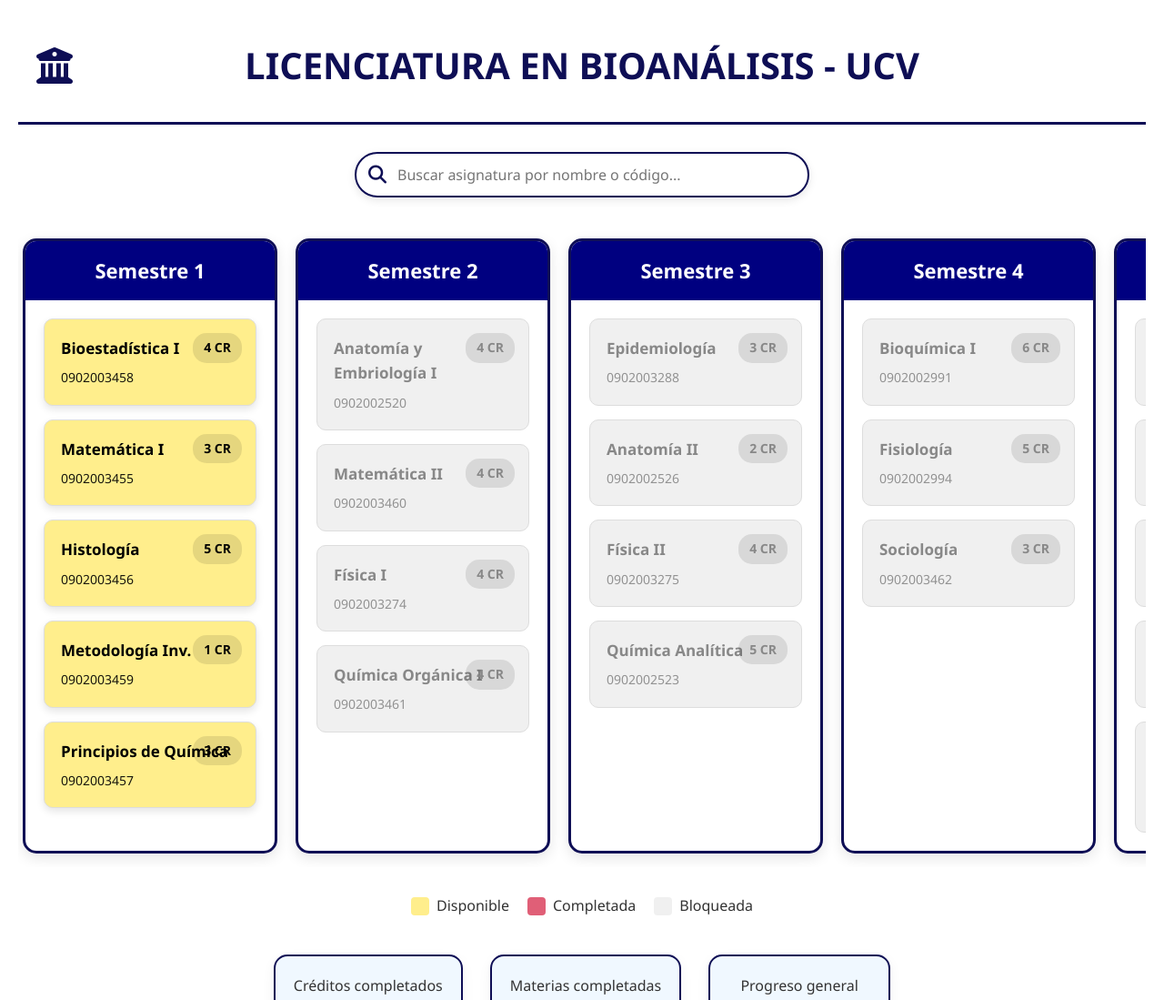
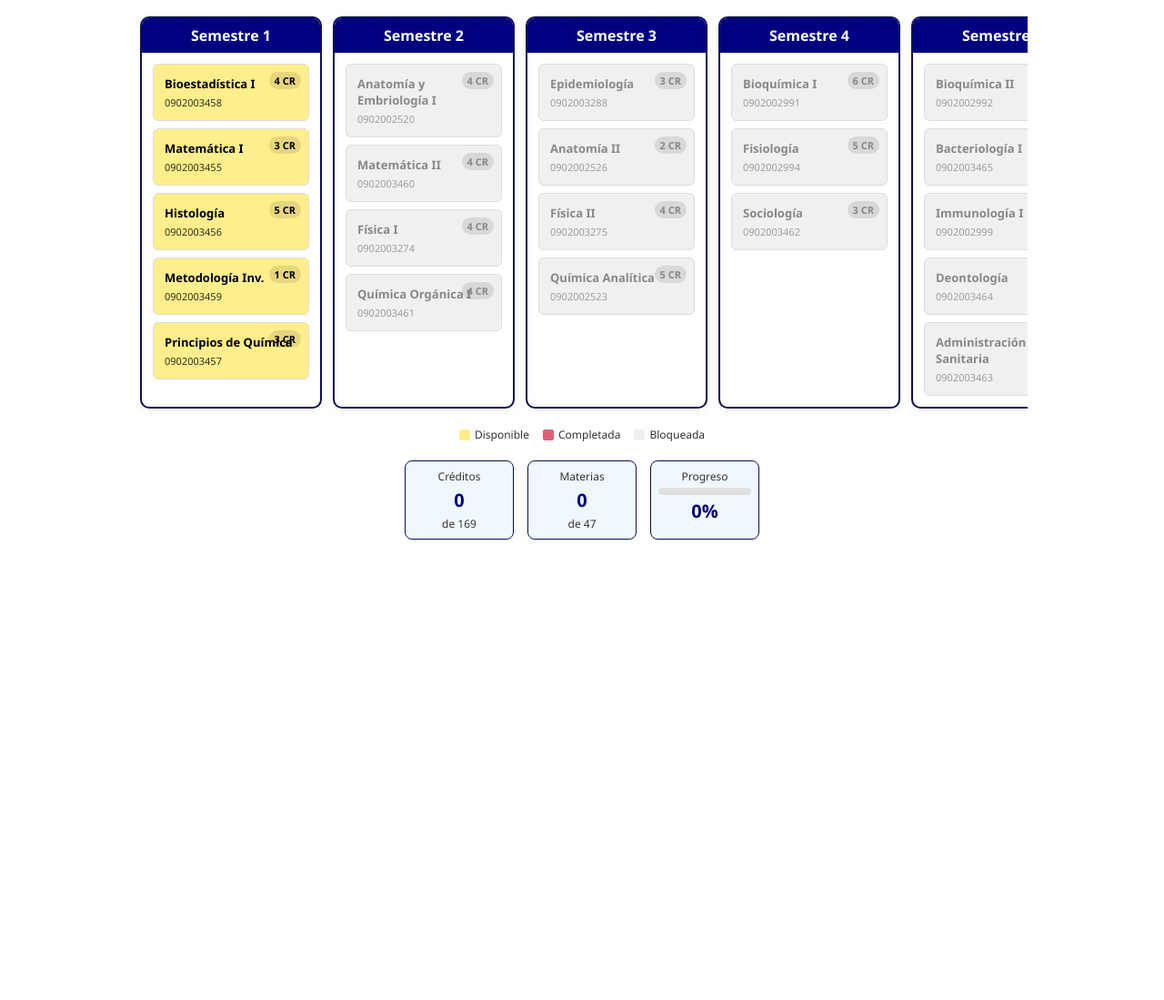
Before and after one commit to yulssleep/malla-bioanalisis-ucv, a plain HTML site: page index.html in a window 1280 px wide. Shown: the top 1099 px of the page at 91% size. After the commit the page ends 800 px from the top, so only its background shows below. Drawn offline with Linux system fonts and the light colour scheme.

Commit message:
Update index.html

```diff
--- a/index.html
+++ b/index.html
@@ -3,8 +3,7 @@
 <head>
     <meta charset="UTF-8">
     <meta name="viewport" content="width=device-width, initial-scale=1.0">
-    <title>Malla Bioanálisis - UCV</title>
-    <link rel="stylesheet" href="https://cdnjs.cloudflare.com/ajax/libs/font-awesome/6.4.0/css/all.min.css">
+    <title>Malla Bioanálisis UCV</title>
     <style>
         * {
             box-sizing: border-box;
@@ -16,130 +15,73 @@
         body {
             background-color: #ffffff;
             color: #333;
-            line-height: 1.6;
-            padding: 20px;
-            max-width: 1400px;
+            padding: 10px;
+            max-width: 1000px;
             margin: 0 auto;
-        }
-
-        .header {
-            text-align: center;
-            margin-bottom: 30px;
-            padding: 20px 0;
-            border-bottom: 3px solid #0E0E55;
-            position: relative;
-        }
-
-        .header h1 {
-            color: #0E0E55;
-            font-size: 2.5rem;
-            margin-bottom: 10px;
-        }
-
-        .ucv-logo {
-            position: absolute;
-            top: 20px;
-            left: 20px;
-            font-size: 2.5rem;
-            color: #0E0E55;
-        }
-
-        .controls {
-            display: flex;
-            justify-content: center;
-            gap: 15px;
-            margin-bottom: 20px;
-            flex-wrap: wrap;
-        }
-
-        .search-container {
-            position: relative;
-            width: 100%;
-            max-width: 500px;
-            margin: 0 auto 30px;
-        }
-
-        .search-container input {
-            width: 100%;
-            padding: 12px 20px 12px 45px;
-            border: 2px solid #0E0E55;
-            border-radius: 30px;
-            font-size: 16px;
-            box-shadow: 0 3px 10px rgba(0,0,0,0.1);
-        }
-
-        .search-icon {
-            position: absolute;
-            left: 15px;
-            top: 50%;
-            transform: translateY(-50%);
-            color: #0E0E55;
-            font-size: 20px;
         }
 
         .malla-container {
             display: flex;
             overflow-x: auto;
-            gap: 20px;
-            padding: 15px 5px;
-            margin-bottom: 30px;
+            gap: 12px;
+            padding: 8px 4px;
             scrollbar-width: thin;
             scrollbar-color: #000080 #f0f0f0;
         }
 
         .malla-container::-webkit-scrollbar {
-            height: 10px;
+            height: 6px;
         }
 
         .malla-container::-webkit-scrollbar-track {
             background: #f0f0f0;
-            border-radius: 5px;
+            border-radius: 3px;
         }
 
         .malla-container::-webkit-scrollbar-thumb {
             background: #000080;
-            border-radius: 5px;
+            border-radius: 3px;
         }
 
         .semestre {
-            min-width: 280px;
-            border: 3px solid #0E0E55;
-            border-radius: 15px;
+            min-width: 200px;
+            border: 2px solid #0E0E55;
+            border-radius: 10px;
             background: white;
-            box-shadow: 0 5px 15px rgba(0,0,0,0.1);
+            box-shadow: 0 3px 8px rgba(0,0,0,0.05);
         }
 
         .semestre-header {
             background: #000080;
             color: white;
             text-align: center;
-            padding: 15px;
-            font-weight: bold;
-            font-size: 22px;
-            border-radius: 12px 12px 0 0;
+            padding: 8px;
+            font-weight: 600;
+            font-size: 16px;
+            border-radius: 8px 8px 0 0;
         }
 
         .materias-container {
-            padding: 20px;
+            padding: 12px;
             display: flex;
             flex-direction: column;
-            gap: 15px;
-            min-height: 420px;
+            gap: 8px;
+            min-height: 280px;
         }
 
         .materia {
-            padding: 18px;
-            border-radius: 10px;
+            padding: 12px;
+            border-radius: 6px;
             cursor: pointer;
-            transition: all 0.3s;
+            transition: all 0.2s;
             position: relative;
             border: 1px solid #ddd;
+            font-size: 13px;
         }
 
         .materia.available {
             background: #FFEE8C;
             color: black;
-            box-shadow: 0 4px 8px rgba(0,0,0,0.1);
         }
 
         .materia.completed {
@@ -155,96 +97,94 @@
         }
 
         .materia.available:hover {
-            transform: translateY(-5px);
-            box-shadow: 0 8px 20px rgba(0,0,0,0.15);
+            transform: translateY(-3px);
+            box-shadow: 0 3px 6px rgba(0,0,0,0.1);
         }
 
         .materia.completed:hover {
             background: #d04a63;
-            transform: scale(1.02);
         }
 
         .materia h4 {
-            margin-bottom: 8px;
-            font-size: 17px;
+            margin-bottom: 4px;
             font-weight: 600;
         }
 
         .creditos {
             position: absolute;
-            top: 15px;
-            right: 15px;
+            top: 8px;
+            right: 8px;
             background: rgba(0,0,0,0.1);
-            border-radius: 15px;
-            padding: 5px 12px;
-            font-size: 14px;
+            border-radius: 10px;
+            padding: 2px 6px;
+            font-size: 11px;
             font-weight: bold;
         }
 
         .codigo {
-            font-size: 14px;
-            opacity: 0.9;
+            font-size: 11px;
+            opacity: 0.8;
         }
 
         .stats {
             display: flex;
             justify-content: center;
-            gap: 30px;
-            margin: 40px 0;
+            gap: 15px;
+            margin: 20px 0 10px;
             flex-wrap: wrap;
         }
 
         .stat-card {
             background: #f0f8ff;
-            border: 2px solid #0E0E55;
-            border-radius: 15px;
-            padding: 20px;
-            min-width: 200px;
+            border: 1px solid #0E0E55;
+            border-radius: 8px;
+            padding: 8px;
+            min-width: 120px;
             text-align: center;
-            box-shadow: 0 5px 15px rgba(0,0,0,0.05);
+            font-size: 12px;
         }
 
         .stat-value {
-            font-size: 32px;
+            font-size: 20px;
             font-weight: bold;
             color: #000080;
-            margin: 10px 0;
+            margin: 4px 0;
         }
 
         .progress-container {
             width: 100%;
-            height: 12px;
+            height: 8px;
             background: #e0e0e0;
-            border-radius: 6px;
-            margin-top: 10px;
+            border-radius: 4px;
+            margin-top: 4px;
             overflow: hidden;
         }
 
         .progress-bar {
             height: 100%;
             background: linear-gradient(90deg, #000080, #0E0E55);
-            border-radius: 6px;
-            transition: width 0.5s ease-in-out;
+            border-radius: 4px;
+            transition: width 0.3s ease-in-out;
         }
 
         .legend {
             display: flex;
             justify-content: center;
-            gap: 20px;
-            margin: 20px 0 40px;
-            flex-wrap: wrap;
+            gap: 15px;
+            margin: 12px 0;
+            font-size: 12px;
         }
 
         .legend-item {
             display: flex;
             align-items: center;
-            gap: 8px;
+            gap: 5px;
         }
 
         .legend-color {
-            width: 20px;
-            height: 20px;
-            border-radius: 4px;
+            width: 12px;
+            height: 12px;
+            border-radius: 2px;
         }
 
         .legend-available {
@@ -261,57 +201,21 @@
 
         @media (max-width: 768px) {
             .semestre {
-                min-width: 260px;
+                min-width: 180px;
             }
 
-            .header h1 {
-                font-size: 2rem;
-                padding: 0 20px;
-            }
-
-            .ucv-logo {
-                position: static;
-                margin-bottom: 15px;
-            }
-
-            .stats {
-                gap: 15px;
-            }
-
-            .stat-card {
-                min-width: 160px;
-                padding: 15px;
-            }
-        }
-
-        @media (max-width: 480px) {
-            .header h1 {
-                font-size: 1.8rem;
+            .materia {
+                padding: 10px;
+                font-size: 12px;
             }
 
             .semestre-header {
-                font-size: 20px;
-            }
-
-            .materia h4 {
-                font-size: 16px;
+                font-size: 14px;
             }
         }
     </style>
 </head>
 <body>
-    <div class="header">
-        <div class="ucv-logo">
-            <i class="fas fa-university"></i>
-        </div>
-        <h1>LICENCIATURA EN BIOANÁLISIS - UCV</h1>
-    </div>
-
-    <div class="search-container">
-        <i class="fas fa-search search-icon"></i>
-        <input type="text" id="search-input" placeholder="Buscar asignatura por nombre o código...">
-    </div>
-
     <div class="malla-container" id="malla-container">
         <!-- Semestres se generarán con JavaScript -->
     </div>
@@ -333,17 +237,17 @@
 
     <div class="stats">
         <div class="stat-card">
-            <div>Créditos completados</div>
+            <div>Créditos</div>
             <div class="stat-value" id="creditos-completados">0</div>
-            <div>de 169 totales</div>
+            <div>de 169</div>
         </div>
         <div class="stat-card">
-            <div>Materias completadas</div>
+            <div>Materias</div>
             <div class="stat-value" id="materias-completadas">0</div>
-            <div>de 47 totales</div>
+            <div>de 47</div>
         </div>
         <div class="stat-card">
-            <div>Progreso general</div>
+            <div>Progreso</div>
             <div class="progress-container">
                 <div class="progress-bar" id="progreso-general" style="width: 0%"></div>
             </div>
@@ -465,9 +369,6 @@
 
             renderMalla();
             actualizarEstadisticas();
-
-            // Event listener para búsqueda
-            document.getElementById('search-input').addEventListener('input', buscarMaterias);
         }
 
         // Renderizar la malla
@@ -588,30 +489,6 @@
             document.getElementById('progreso-general').style.width = `${porcentaje}%`;
         }
 
-        // Función de búsqueda
-        function buscarMaterias() {
-            const termino = document.getElementById('search-input').value.toLowerCase();
-
-            // Si el término de búsqueda está vacío, mostramos todas las materias normalmente
-            if (termino.trim() === '') {
-                renderMalla();
-                return;
-            }
-
-            // Ocultar todas las materias que no coincidan
-            const materias = document.querySelectorAll('.materia');
-            materias.forEach(materia => {
-                const nombre = materia.querySelector('h4').textContent.toLowerCase();
-                const codigo = materia.querySelector('.codigo').textContent.toLowerCase();
-
-                if (nombre.includes(termino) || codigo.includes(termino)) {
-                    materia.style.display = 'block';
-                } else {
-                    materia.style.display = 'none';
-                }
-            });
-        }
-
         // Inicializar cuando el documento esté cargado
         document.addEventListener('DOMContentLoaded', init);
     </script>
```
